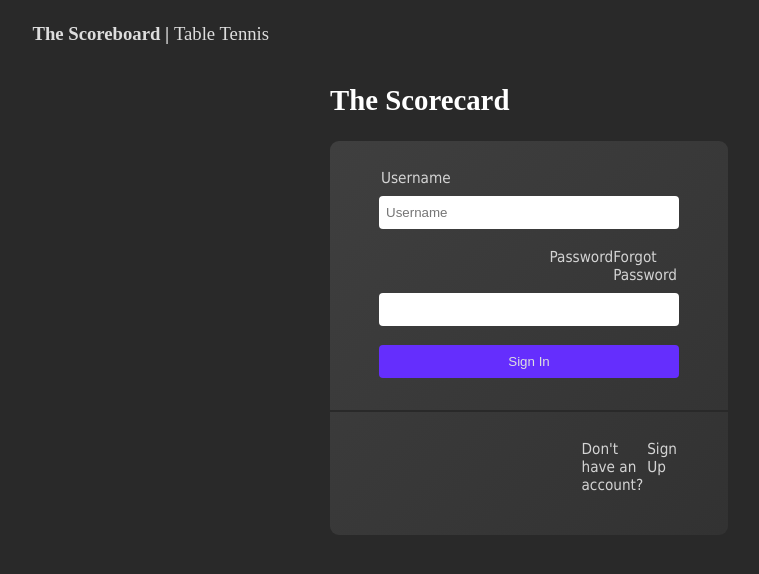
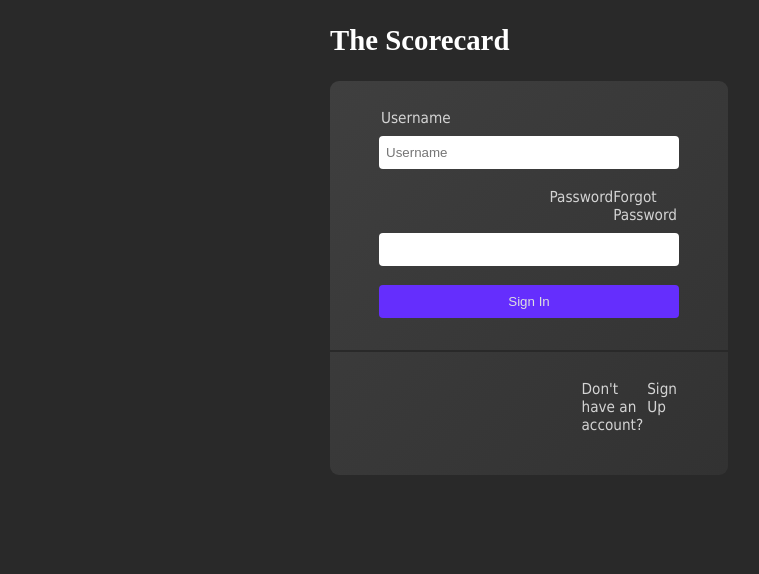
Before and after one commit to naberin/oracle.cloud.native.frontend, a Vue app in the folder portal/: page /login in a window 1280 px wide. Shown: the top 574 px of the page, without its empty margins (111-870 px from the left). Built offline with nearby package versions, Linux system fonts and the light colour scheme.

Commit message:
Revised Header to NOT appear for login

```diff
--- a/portal/src/App.vue
+++ b/portal/src/App.vue
@@ -1,6 +1,6 @@
 <template>
   <main id="app" class="flex flex-col">
-    <Header class="flex-grow-1" :selected-sport="selectedSport"/>
+    <Header v-if="headerShouldBeDisplayed" class="flex-grow-1" :selected-sport="selectedSport"/>
     <router-view class="flex-grow-9"></router-view>
   </main>
 </template>
@@ -13,7 +13,14 @@ export default {
   components: {Header},
   data: function() {
     return {
-      selectedSport: "Table Tennis"
+      selectedSport: null
+    }
+  },
+  computed: {
+    headerShouldBeDisplayed: function () {
+      let headerExcludeList = ["login"]
+      return !(headerExcludeList.includes(this.$route.name));
+
     }
   }
 }
--- a/portal/src/components/Header.vue
+++ b/portal/src/components/Header.vue
@@ -2,7 +2,7 @@
   <header class="app-header">
     <div class="container flex flex-row justify-between">
       <div class="page-identifier flex-grow-5">
-        <h3><span class="title">The Scoreboard</span> | <span class="sport">{{ selectedSport }}</span> </h3>
+        <h3><span class="title">The Scoreboard</span> <span v-if="selectedSport" class="sport">| {{ selectedSport }}</span> </h3>
       </div>
       <div class="buttons flex-grow-2 flex flex-row justify-end">
 <!--        <button class="app-button dark">Sign In</button>-->
```
